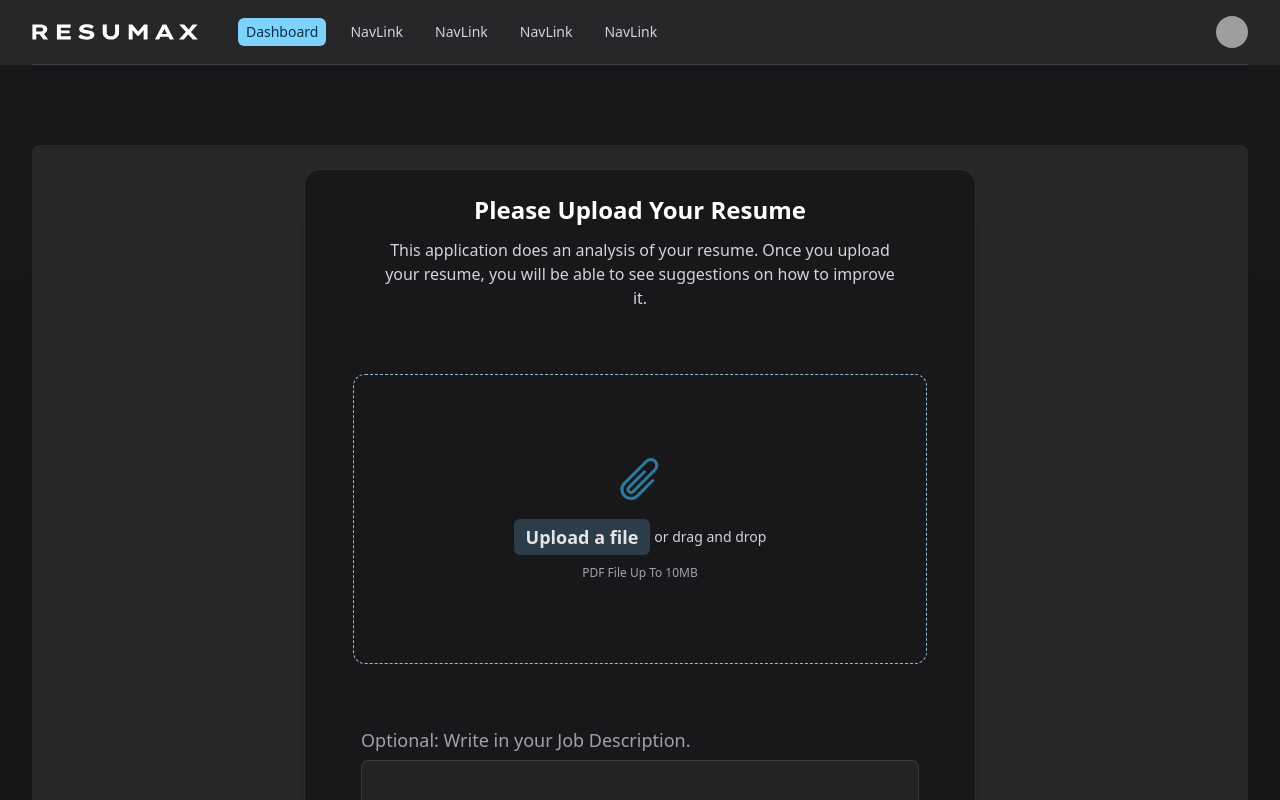
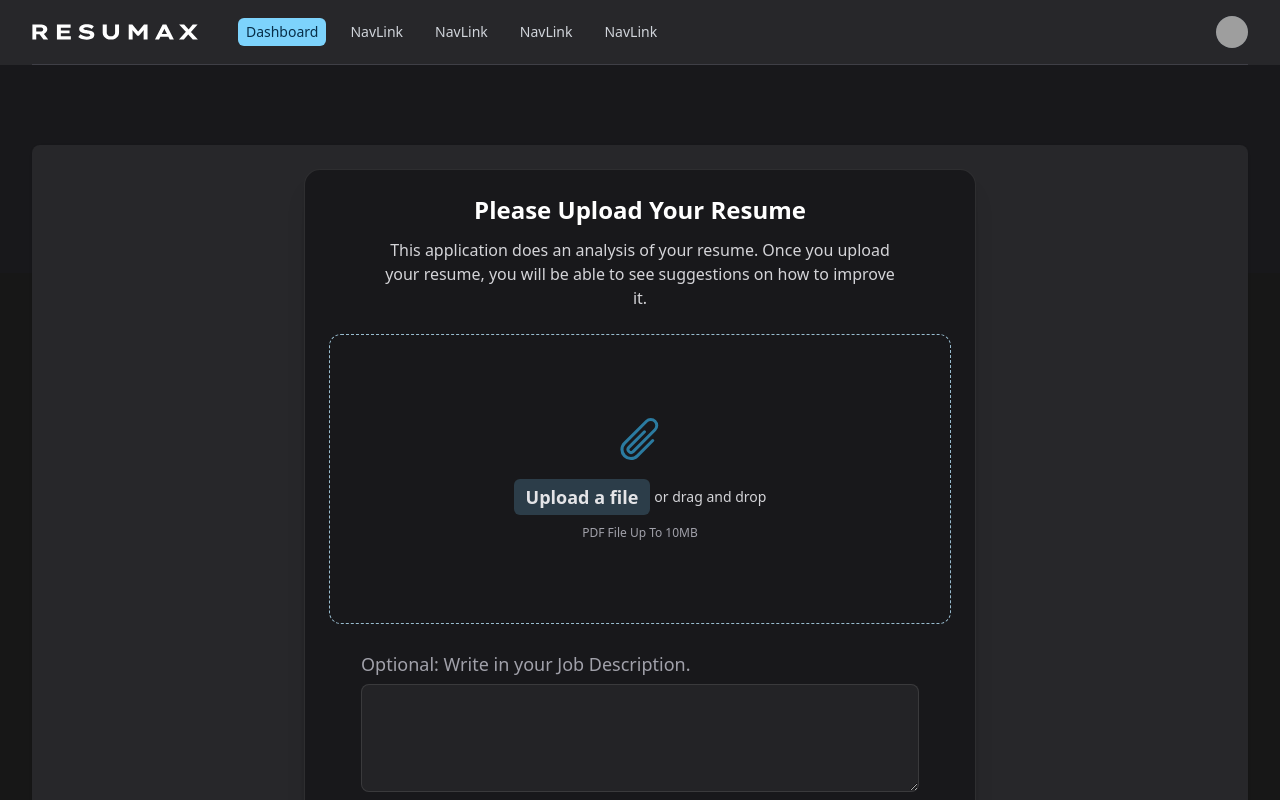
Before and after one commit to VincentLeVo/ResuMax, a Next.js app: page / in a window 1280 px wide. Shown: the top 800 px of the page. Built offline with nearby package versions, Linux system fonts and the light colour scheme; grey boxes are pictures that could not be loaded; a web font is replaced by a local one.

Commit message:
fix loading page issue and improve error handling

```diff
--- a/src/components/UploadResume.jsx
+++ b/src/components/UploadResume.jsx
@@ -69,7 +69,7 @@ export function UploadResume() {
     setResumeFile(file)
   }
 
-  if (isLoading) {
+  if (isLoading && !error) {
     return (
       <Container className="py-52">
         <LoadingSpinner />
@@ -90,7 +90,7 @@ export function UploadResume() {
         </div>
       </div>
       <form onSubmit={handleSubmit}>
-        <div className="mx-auto mt-6 flex flex-col justify-center px-6 py-10">
+        <div className="mx-auto mt-6 flex flex-col justify-center">
           <div className="w-full self-center rounded-xl border border-dashed border-sky-200/80 py-20 text-center">
             <PaperClipIcon
               aria-hidden="true"
@@ -156,7 +156,7 @@ export function UploadResume() {
 
         {/* Display Error Message */}
         {error && (
-          <p className="my-4 text-center text-lg font-semibold text-red-400">
+          <p className="mt-3 text-center text-lg font-semibold text-red-400">
             {error}
           </p>
         )}
@@ -164,7 +164,7 @@ export function UploadResume() {
         <OptionalJobDescription
           jobDescription={jobDescription}
           setJobDescription={setJobDescription}
-          className="mt-6"
+          className="mt-7"
         />
         <div className="flex justify-center">
           <Button type="submit" color="sky" size="large" className="mt-4">
```
